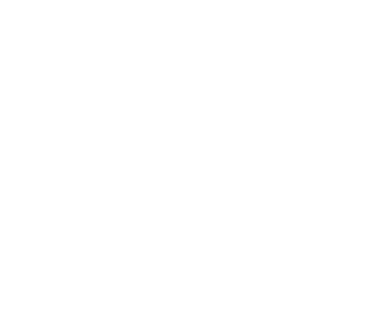
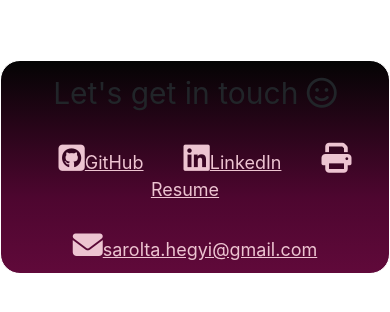
Before and after one commit to saroltah/portfolio-react-sh, a React (Create React App) app: page / in a window 390 px wide. Shown: the top 312 px of the page. Built offline with nearby package versions, Linux system fonts and the light colour scheme; a web font is replaced by a local one.

Commit message:
added footer and made it responsive

```diff
--- a/src/App.js
+++ b/src/App.js
@@ -1,6 +1,11 @@
 import React from "react";
 import "./App.css";
+import Footer from "./Footer";
 
 export default function App() {
-  return <div className="App"></div>;
+  return (
+    <div className="App">
+      <Footer />
+    </div>
+  );
 }
--- /dev/null
+++ b/src/Footer.css
@@ -0,0 +1,56 @@
+.contact-form {
+  font-size: 18px;
+  border: 1px solid #ffffff;
+  border-radius: 20px;
+  padding: 30px 30px;
+  text-align: center;
+  display: block;
+  margin: 60px 300px 40px 300px;
+  background: linear-gradient(
+    360deg,
+    rgb(96, 9, 58) 0%,
+    rgb(77, 6, 47) 36%,
+    rgb(4, 4, 4) 100%
+  );
+}
+.link {
+  padding: 20px;
+}
+.icon {
+  font-size: 30px;
+}
+.get-in-touch {
+  font-size: 30px;
+  margin-bottom: 40px;
+  padding-bottom: 40px;
+}
+.url {
+  color: #edc4d1;
+}
+@media (max-width: 1175px) {
+  .contact-form {
+    margin: 60px 200px 40px 200px;
+  }
+}
+@media (max-width: 975px) {
+  .contact-form {
+    margin: 60px 100px 40px 100px;
+  }
+}
+@media (max-width: 715px) {
+  .contact-form {
+    margin: 60px 50px 40px 50px;
+  }
+}
+@media (max-width: 588px) {
+  .contact-form {
+    margin: 60px 10px 40px 10px;
+  }
+}
+
+@media (max-width: 508px) {
+  .contact-form {
+    margin: 60px 0px 40px 0px;
+    padding: 10px 0px;
+  }
+}
--- /dev/null
+++ b/src/Footer.js
@@ -0,0 +1,62 @@
+import React from "react";
+import "./Footer.css";
+
+export default function Footer() {
+  return (
+    <div className="Footer">
+      <div className="contact-form">
+        <span className="get-in-touch">
+          {" "}
+          Let's get in touch <i className="fa-regular fa-face-smile"></i>
+        </span>
+        <br />
+        <br />
+        <div className="contact-box justify-content-between">
+          <a
+            href="https://github.com/saroltah/"
+            className="link url"
+            target="_blank"
+            title="my github account"
+          >
+            <i
+              className="fa-brands fa-square-github icon"
+              alt="github icon"
+            ></i>
+            GitHub
+          </a>
+          <a
+            href="https://www.linkedin.com/in/saroltahegyi/"
+            target="_blank"
+            title="my linkedin"
+            className="link url"
+          >
+            <i className="fa-brands fa-linkedin icon" alt="linkedin icon"></i>
+            LinkedIn
+          </a>
+          <a
+            href="https://drive.google.com/file/d/19yJ4PVbrYoIjrURp__HCvdBZ4Ve4a5Jl/view?usp=sharing"
+            target="_blank"
+            title="my resume"
+            class="link url resume"
+          >
+            <i className="fa-solid fa-print  icon" alt="print-resume icon"></i>
+            Resume
+          </a>
+          <br />
+          <br />
+          <a
+            href="mailto:sarolta.hegyi@gmail.com"
+            className="link url"
+            title="my email"
+          >
+            <i
+              className="fa-solid fa-envelope icon"
+              alt="print-resume icon"
+            ></i>
+            sarolta.hegyi@gmail.com
+          </a>
+        </div>
+      </div>
+    </div>
+  );
+}
```
